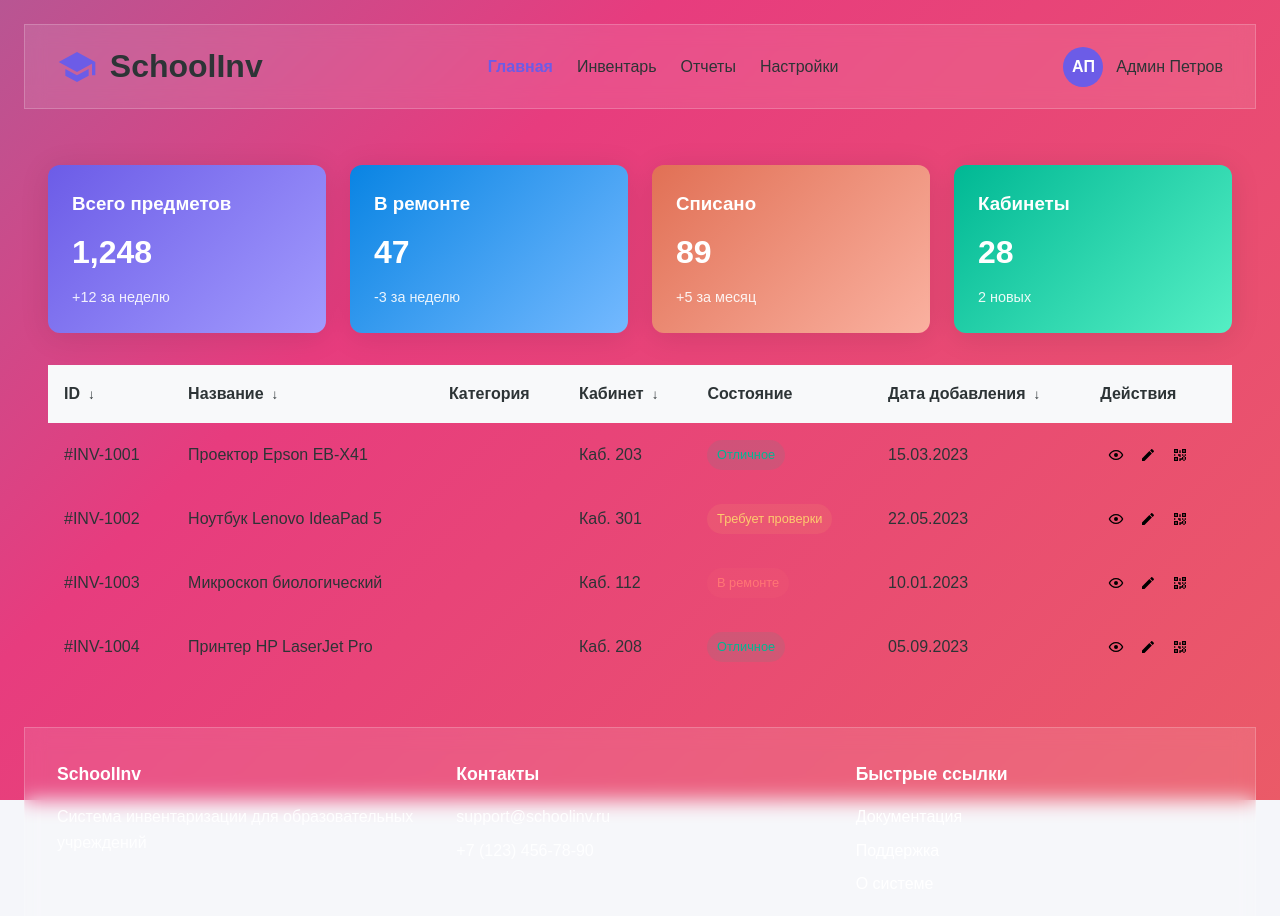
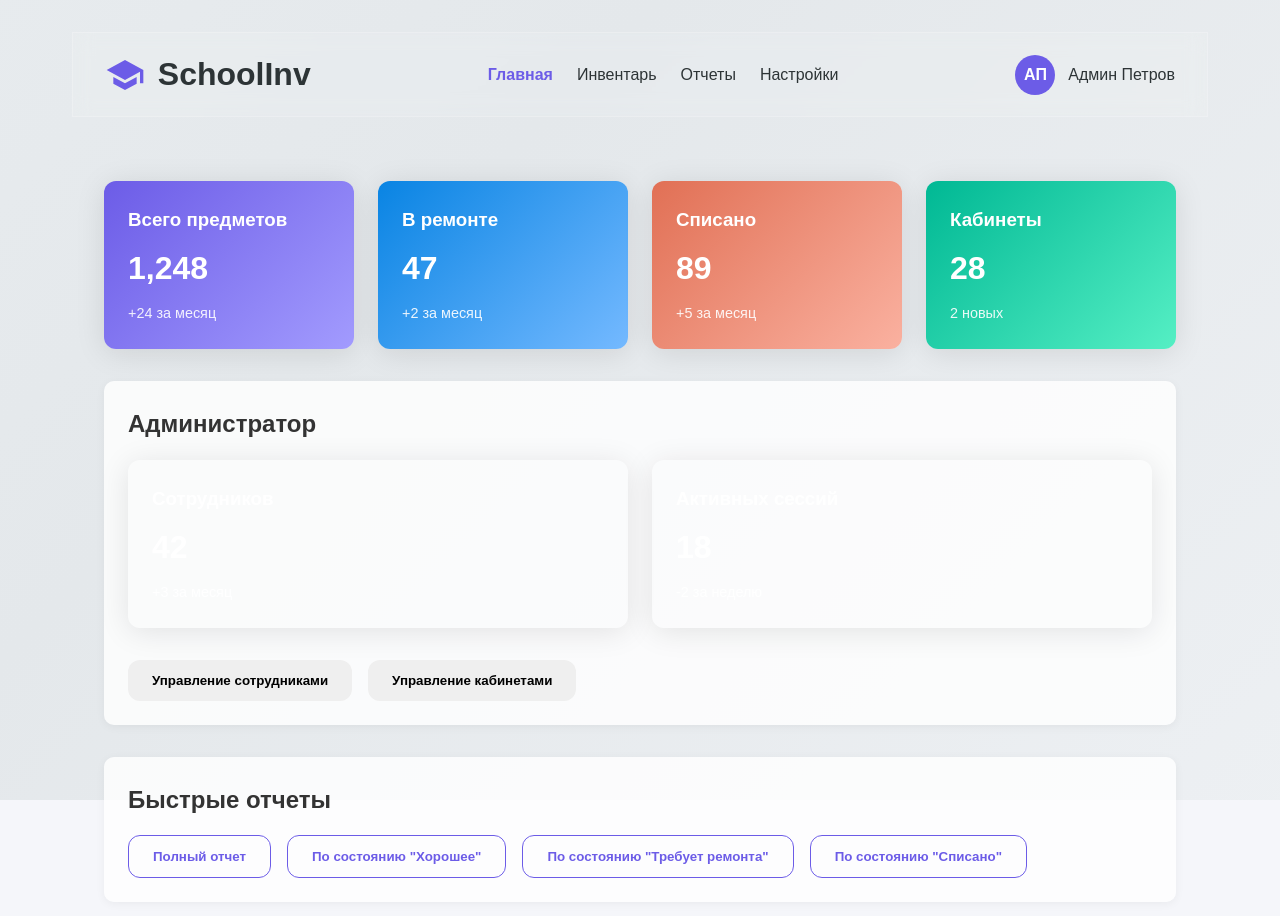
Before and after one commit to artemkiruhin/ShcoolInv, a React (Create React App) app in the folder frontend/: page / in a window 1280 px wide. Shown: the top 916 px of the page. Built offline with nearby package versions, Linux system fonts and the light colour scheme.

Commit message:
upd: dashboard content

```diff
--- a/frontend/src/pages/Dashboard/Dashboard.jsx
+++ b/frontend/src/pages/Dashboard/Dashboard.jsx
@@ -1,16 +1,12 @@
 import { useState } from 'react';
 import Header from '../../components/Header/Header';
-import Footer from '../../components/Footer/Footer';
 import StatsCard from '../../components/StatsCard/StatsCard';
-import InventoryTable from '../../components/InventoryTable/InventoryTable';
-import QrModal from '../../components/QrModal/QrModal';
-import AddItemModal from '../../components/AddItemModal/AddItemModal';
+import Button from '../../components/common/Button/Button';
 import styles from './Dashboard.module.css';
 
 const Dashboard = () => {
-    const [showAddModal, setShowAddModal] = useState(false);
-    const [showQrModal, setShowQrModal] = useState(false);
-    const [selectedItem, setSelectedItem] = useState(null);
+    const [isAdmin] = useState(true); // Заглушка для проверки прав админа
+
     const [inventory, setInventory] = useState([
         { id: '#INV-1001', name: 'Проектор Epson EB-X41', room: 'Каб. 203', status: 'good', date: '15.03.2023' },
         { id: '#INV-1002', name: 'Ноутбук Lenovo IdeaPad 5', room: 'Каб. 301', status: 'warning', date: '22.05.2023' },
@@ -28,9 +24,9 @@ const Dashboard = () => {
         }]);
     };
 
-    const handleQrClick = (item) => {
-        setSelectedItem(item);
-        setShowQrModal(true);
+    const handleQuickReport = (type) => {
+        console.log(`Генерация отчета: ${type}`);
+        alert(`Отчет по ${type} будет сгенерирован`);
     };
 
     return (
@@ -42,13 +38,13 @@ const Dashboard = () => {
                     <StatsCard
                         title="Всего предметов"
                         value="1,248"
-                        change="+12 за неделю"
+                        change="+24 за месяц"
                         gradient="purple"
                     />
                     <StatsCard
                         title="В ремонте"
                         value="47"
-                        change="-3 за неделю"
+                        change="+2 за месяц"
                         gradient="blue"
                     />
                     <StatsCard
@@ -65,25 +61,54 @@ const Dashboard = () => {
                     />
                 </section>
 
-                <InventoryTable
-                    data={inventory}
-                    onAddClick={() => setShowAddModal(true)}
-                    onQrClick={handleQrClick}
-                />
+                {isAdmin && (
+                    <section className={styles.adminSection}>
+                        <h2 className={styles.sectionTitle}>Администратор</h2>
+                        <div className={styles.statsSection}>
+                            <StatsCard
+                                title="Сотрудников"
+                                value="42"
+                                change="+3 за месяц"
+                                gradient="red"
+                            />
+                            <StatsCard
+                                title="Активных сессий"
+                                value="18"
+                                change="-2 за неделю"
+                                gradient="cyan"
+                            />
+                        </div>
+                        <div className={styles.adminActions}>
+                            <Button variant="outline" onClick={() => console.log('Переход к сотрудникам')}>
+                                Управление сотрудниками
+                            </Button>
+                            <Button variant="outline" onClick={() => console.log('Переход к кабинетам')}>
+                                Управление кабинетами
+                            </Button>
+                        </div>
+                    </section>
+                )}
+
+                <section className={styles.actionsSection}>
+                    <div className={styles.quickReports}>
+                        <h2 className={styles.sectionTitle}>Быстрые отчеты</h2>
+                        <div className={styles.reportButtons}>
+                            <Button variant="secondary" onClick={() => handleQuickReport('всему инвентарю')}>
+                                Полный отчет
+                            </Button>
+                            <Button variant="secondary" onClick={() => handleQuickReport('состоянию "Хорошее"')}>
+                                По состоянию "Хорошее"
+                            </Button>
+                            <Button variant="secondary" onClick={() => handleQuickReport('состоянию "Требует ремонта"')}>
+                                По состоянию "Требует ремонта"
+                            </Button>
+                            <Button variant="secondary" onClick={() => handleQuickReport('состоянию "Списано"')}>
+                                По состоянию "Списано"
+                            </Button>
+                        </div>
+                    </div>
+                </section>
             </main>
-            <Footer />
-
-            <AddItemModal
-                isOpen={showAddModal}
-                onClose={() => setShowAddModal(false)}
-                onSave={handleAddItem}
-            />
-
-            <QrModal
-                isOpen={showQrModal}
-                onClose={() => setShowQrModal(false)}
-                item={selectedItem}
-            />
         </div>
     );
 };
--- a/frontend/src/pages/Dashboard/Dashboard.module.css
+++ b/frontend/src/pages/Dashboard/Dashboard.module.css
@@ -39,3 +39,80 @@ main {
     flex: 1;
     padding: 1.5rem;
 }
+
+.dashboard {
+    position: relative;
+    min-height: 100vh;
+    display: flex;
+    flex-direction: column;
+}
+
+.backgroundAnimation {
+    position: fixed;
+    top: 0;
+    left: 0;
+    width: 100%;
+    height: 100%;
+    background: linear-gradient(-45deg, #f5f7fa, #e4e8eb, #f0f4f7, #e8ebf0);
+    background-size: 400% 400%;
+    animation: gradientBG 15s ease infinite;
+    z-index: -1;
+}
+
+@keyframes gradientBG {
+    0% { background-position: 0% 50%; }
+    50% { background-position: 100% 50%; }
+    100% { background-position: 0% 50%; }
+}
+
+main {
+    flex: 1;
+    padding: 2rem;
+    max-width: 1200px;
+    margin: 0 auto;
+    width: 100%;
+}
+
+.statsSection {
+    display: grid;
+    grid-template-columns: repeat(auto-fit, minmax(200px, 1fr));
+    gap: 1.5rem;
+    margin-bottom: 2rem;
+}
+
+.sectionTitle {
+    font-size: 1.5rem;
+    margin-bottom: 1rem;
+    color: #333;
+}
+
+.adminSection {
+    background: rgba(255, 255, 255, 0.8);
+    padding: 1.5rem;
+    border-radius: 10px;
+    margin-bottom: 2rem;
+    box-shadow: 0 2px 10px rgba(0, 0, 0, 0.05);
+}
+
+.adminActions {
+    display: flex;
+    gap: 1rem;
+    margin-top: 1rem;
+}
+
+.actionsSection {
+    margin-bottom: 2rem;
+}
+
+.quickReports {
+    background: rgba(255, 255, 255, 0.8);
+    padding: 1.5rem;
+    border-radius: 10px;
+    box-shadow: 0 2px 10px rgba(0, 0, 0, 0.05);
+}
+
+.reportButtons {
+    display: flex;
+    flex-wrap: wrap;
+    gap: 1rem;
+}
```
